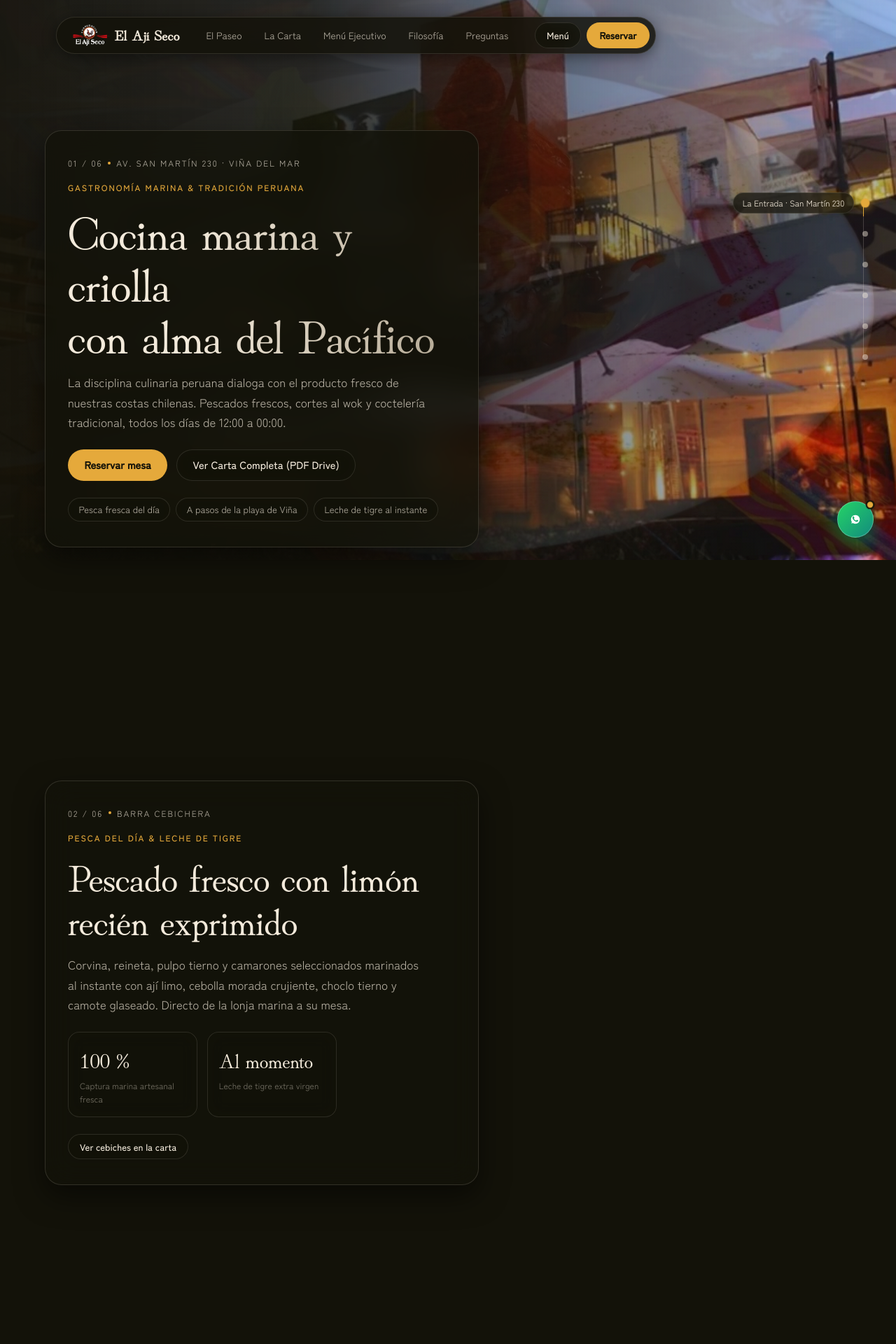
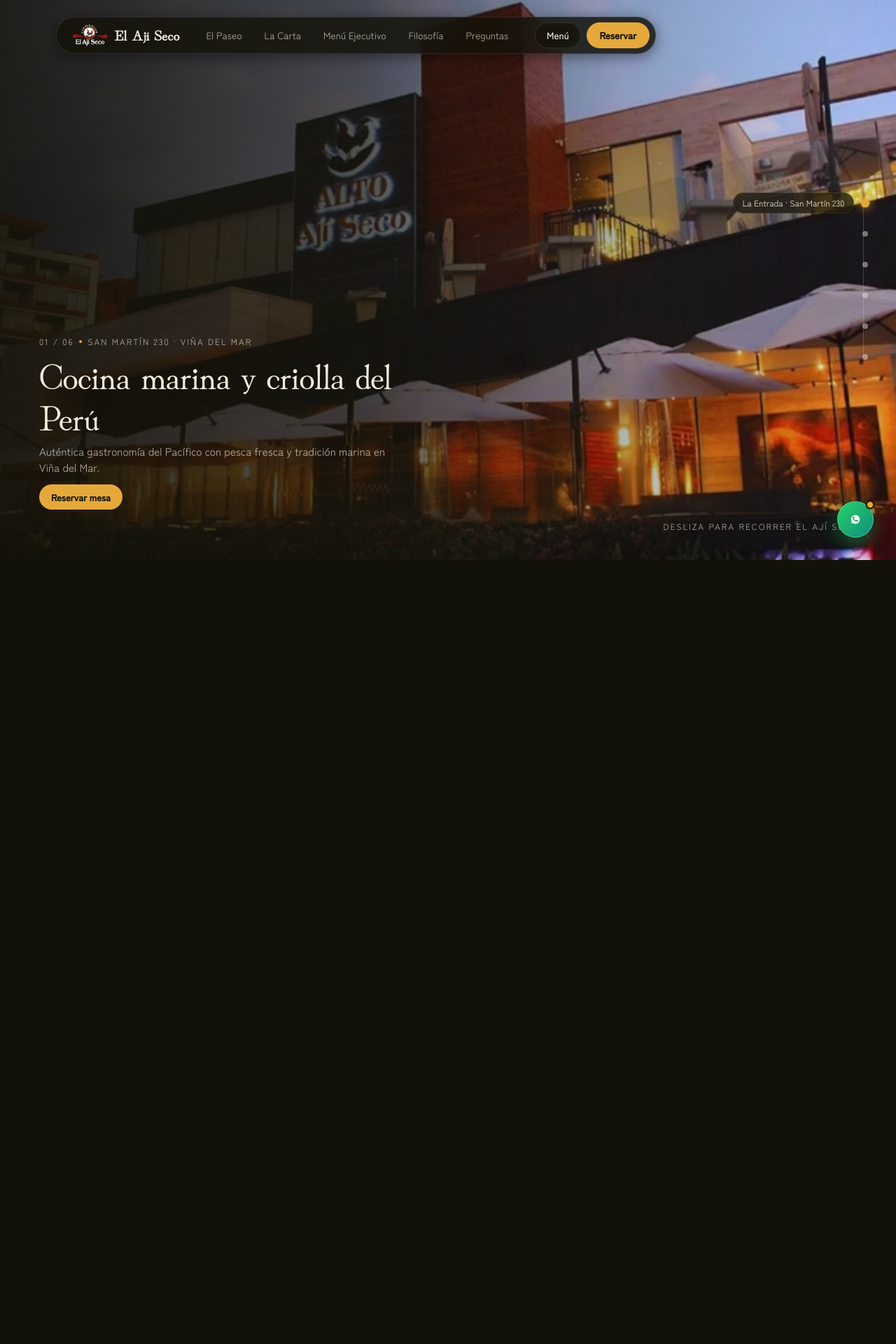
Before and after one commit to MrRegom/ajiseco, a Django app: page / in a window 1280 px wide. Shown: the top 1920 px of the page at 70% size. Run offline with Django 5.2, Linux system fonts and the light colour scheme; data that the repository does not hold is empty; some libraries are stand-ins or nearby versions.

Commit message:
fix(ux): eliminadas tarjetas opacas, fotos de fondo 100% visibles y textos cortos precisos estilo Arko Sushi

```diff
--- a/static/css/ajiseco.css
+++ b/static/css/ajiseco.css
@@ -455,7 +455,7 @@ a {
 .scrim-main {
   position: absolute;
   inset: 0;
-  background: linear-gradient(to top, var(--color-bg) 15%, rgba(19, 18, 9, 0.6) 50%, transparent 80%);
+  background: linear-gradient(to top, rgba(19, 18, 9, 0.95) 0%, rgba(19, 18, 9, 0.45) 28%, transparent 60%);
   pointer-events: none;
   z-index: 2;
 }
@@ -464,9 +464,9 @@ a {
   .scrim-main {
     background: linear-gradient(
       to right,
-      rgba(19, 18, 9, 0.95) 0%,
-      rgba(19, 18, 9, 0.85) 35%,
-      rgba(19, 18, 9, 0.4) 65%,
+      rgba(19, 18, 9, 0.92) 0%,
+      rgba(19, 18, 9, 0.7) 40%,
+      rgba(19, 18, 9, 0.25) 70%,
       transparent 100%
     );
   }
@@ -647,57 +647,63 @@ a {
 }
 
 .stop {
-  pointer-events: auto;
+  pointer-events: none;
   display: flex;
   min-height: 100svh;
   flex-direction: column;
-  justify-content: center;
-  align-items: flex-start;
-  padding: 5.5rem 1.25rem 3.5rem;
-  box-sizing: border-box;
-}
-
-@media (min-width: 768px) {
-  .stop {
-    padding: 7rem 3rem 4rem;
-  }
+  justify-content: flex-end;
 }
 
 @media (min-width: 1024px) {
   .stop {
-    min-height: 115svh;
-    padding: 8rem 4rem 5rem;
+    min-height: 120svh;
   }
 }
 
 .stop-body {
   pointer-events: auto;
-  position: relative;
+  position: sticky;
+  bottom: 0;
   display: flex;
   width: 100%;
-  max-width: 620px;
+  max-width: 580px;
   flex-direction: column;
   align-items: flex-start;
-  padding: 1.75rem 1.5rem;
-  background: rgba(19, 18, 9, 0.78);
-  border: 1px solid rgba(243, 234, 219, 0.14);
-  border-radius: 1.25rem;
-  backdrop-filter: blur(20px);
-  -webkit-backdrop-filter: blur(20px);
-  box-shadow: 0 16px 40px rgba(0, 0, 0, 0.5);
-  box-sizing: border-box;
+  padding: 0 1.25rem 3.5rem;
+  background: transparent !important;
+  border: none !important;
+  border-radius: 0 !important;
+  box-shadow: none !important;
+  backdrop-filter: none !important;
+  -webkit-backdrop-filter: none !important;
 }
 
 @media (min-width: 768px) {
   .stop-body {
-    padding: 2.25rem 2rem;
-    border-radius: 1.5rem;
+    padding: 0 3.5rem 4.5rem;
+    max-width: 650px;
   }
 }
 
 .stop-body > * {
+  opacity: 0;
+  transform: translateY(1rem);
+  transition: opacity 400ms cubic-bezier(0.16, 1, 0.3, 1), transform 400ms cubic-bezier(0.16, 1, 0.3, 1);
+}
+
+.stop.is-current .stop-body > *,
+.stop-body:focus-within > * {
   opacity: 1;
   transform: none;
+  transition-duration: 500ms;
+}
+
+.stop.is-current .stop-body > :nth-child(2) { transition-delay: 30ms; }
+.stop.is-current .stop-body > :nth-child(3) { transition-delay: 60ms; }
+.stop.is-current .stop-body > :nth-child(4) { transition-delay: 90ms; }
+
+.stop:not(.is-current) .stop-body:not(:focus-within) {
+  pointer-events: none;
 }
 
 .stop-meta {
@@ -718,7 +724,7 @@ a {
 }
 
 .stop-eyebrow {
-  margin-top: 1rem;
+  margin-top: 0.5rem;
   font-size: 0.75rem;
   font-weight: 500;
   letter-spacing: 0.16em;
@@ -727,31 +733,28 @@ a {
 }
 
 .hero-title {
-  margin-top: 0.85rem;
+  margin-top: 0.5rem;
   font-family: var(--font-display);
-  font-size: clamp(2.4rem, 5.5vw, 4.2rem);
-  line-height: 1.1;
-  font-weight: 400;
-  color: var(--color-crema);
-  background: linear-gradient(to right, var(--color-crema) 30%, #b3a894 100%);
-  -webkit-background-clip: text;
-  -webkit-text-fill-color: transparent;
-}
-
-.stop-title {
-  margin-top: 0.85rem;
-  font-family: var(--font-display);
-  font-size: clamp(2rem, 4.5vw, 3.4rem);
+  font-size: clamp(1.8rem, 4.5vw, 3.2rem);
   line-height: 1.15;
   font-weight: 400;
   color: var(--color-crema);
 }
 
+.stop-title {
+  margin-top: 0.5rem;
+  font-family: var(--font-display);
+  font-size: clamp(1.6rem, 3.8vw, 2.6rem);
+  line-height: 1.18;
+  font-weight: 400;
+  color: var(--color-crema);
+}
+
 .stop-body-text {
-  margin-top: 1.2rem;
+  margin-top: 0.6rem;
   max-width: 32rem;
-  font-size: 1.05rem;
-  line-height: 1.7;
+  font-size: 0.95rem;
+  line-height: 1.5;
   color: var(--color-crema-muted);
 }
 
--- a/static/js/world.js
+++ b/static/js/world.js
@@ -36,9 +36,9 @@
     const last = stops.length - 1;
     const focus = stops.map((stop) => Number(stop.dataset.focus || 50));
 
-    // Cada parada llega cuando su artículo entra al centro de la pantalla
+    // Cada parada llega cuando su artículo toca el borde superior
     const marks = stops.map((stop) =>
-      window.ScrollTrigger.create({ trigger: stop, start: 'top center' })
+      window.ScrollTrigger.create({ trigger: stop, start: 'top top' })
     );
 
     let current = -1;
--- a/templates/base.html
+++ b/templates/base.html
@@ -18,7 +18,7 @@
 
   <!-- Tipografía & Estilos -->
   <link rel="stylesheet" href="https://cdn.jsdelivr.net/npm/lenis@1.1.18/dist/lenis.css">
-  <link rel="stylesheet" href="{% static 'css/ajiseco.css' %}?v=3.0">
+  <link rel="stylesheet" href="{% static 'css/ajiseco.css' %}?v=3.5">
 
   <!-- Schema.org Restaurant -->
   <script type="application/ld+json">
@@ -191,9 +191,9 @@
   <script src="https://cdn.jsdelivr.net/npm/gsap@3.12.5/dist/ScrollTrigger.min.js"></script>
 
   <!-- Módulos de la Aplicación -->
-  <script src="{% static 'js/world.js' %}?v=3.0"></script>
-  <script src="{% static 'js/motion.js' %}?v=3.0"></script>
-  <script src="{% static 'js/booking-widget.js' %}?v=3.0"></script>
-  <script src="{% static 'js/whatsapp-bot.js' %}?v=3.0"></script>
+  <script src="{% static 'js/world.js' %}?v=3.5"></script>
+  <script src="{% static 'js/motion.js' %}?v=3.5"></script>
+  <script src="{% static 'js/booking-widget.js' %}?v=3.5"></script>
+  <script src="{% static 'js/whatsapp-bot.js' %}?v=3.5"></script>
 </body>
 </html>
--- a/templates/core/home.html
+++ b/templates/core/home.html
@@ -92,7 +92,7 @@
 
   </div>
 
-  <!-- Paradas Narrativas -->
+  <!-- Paradas Narrativas (Textos Cortos y Precisos — Estándar Arko Sushi) -->
   <div class="stops-wrapper">
 
     <!-- Parada 0: La Entrada -->
@@ -101,27 +101,15 @@
         <div class="stop-meta">
           <span>01 / 06</span>
           <span class="stop-meta-dot" aria-hidden="true"></span>
-          <span>Av. San Martín 230 · Viña del Mar</span>
+          <span>San Martín 230 · Viña del Mar</span>
         </div>
-        <p class="stop-eyebrow">Gastronomía Marina & Tradición Peruana</p>
-        <h1 class="hero-title">
-          Cocina marina y criolla<br>
-          con alma del Pacífico
-        </h1>
+        <h1 class="hero-title">Cocina marina y criolla del Perú</h1>
         <p class="stop-body-text">
-          La disciplina culinaria peruana dialoga con el producto fresco de nuestras costas chilenas. Pescados frescos, cortes al wok y coctelería tradicional, todos los días de 12:00 a 00:00.
+          Auténtica gastronomía del Pacífico con pesca fresca y tradición marina en Viña del Mar.
         </p>
-        <div style="margin-top: 1.5rem; display: flex; flex-wrap: wrap; gap: 0.8rem; align-items: center;">
-          <a href="#reservar" class="btn btn-primary"><span>Reservar mesa</span></a>
-          <a href="https://drive.google.com/file/d/170K6LLQenv_8Ctomo8HTva3OzuKd4Dz-/view" target="_blank" rel="noopener noreferrer" class="btn btn-outline">
-            <span>Ver Carta Completa (PDF Drive)</span>
-          </a>
+        <div style="margin-top: 0.85rem;">
+          <a href="#reservar" class="btn btn-primary btn-sm">Reservar mesa</a>
         </div>
-        <ul class="pill-list" aria-label="Nuestras credenciales">
-          <li class="pill-item">Pesca fresca del día</li>
-          <li class="pill-item">A pasos de la playa de Viña</li>
-          <li class="pill-item">Leche de tigre al instante</li>
-        </ul>
       </div>
     </article>
 
@@ -133,23 +121,12 @@
           <span class="stop-meta-dot" aria-hidden="true"></span>
           <span>Barra Cebichera</span>
         </div>
-        <p class="stop-eyebrow">Pesca del Día & Leche de Tigre</p>
-        <h2 class="stop-title">Pescado fresco con limón recién exprimido</h2>
+        <h2 class="stop-title">Pesca del día & leche de tigre virgen</h2>
         <p class="stop-body-text">
-          Corvina, reineta, pulpo tierno y camarones seleccionados marinados al instante con ají limo, cebolla morada crujiente, choclo tierno y camote glaseado. Directo de la lonja marina a su mesa.
+          Corvina, reineta y mariscos marinados al instante con limón sutil y ají limo.
         </p>
-        <div class="stat-grid">
-          <div class="stat-card">
-            <span class="stat-value">100 %</span>
-            <span class="stat-label">Captura marina artesanal fresca</span>
-          </div>
-          <div class="stat-card">
-            <span class="stat-value">Al momento</span>
-            <span class="stat-label">Leche de tigre extra virgen</span>
-          </div>
-        </div>
-        <div style="margin-top: 1.5rem;">
-          <a href="#carta" class="btn btn-outline btn-sm"><span>Ver cebiches en la carta</span></a>
+        <div style="margin-top: 0.85rem;">
+          <a href="#carta" class="btn btn-outline btn-sm">Ver cebiches en la carta →</a>
         </div>
       </div>
     </article>
@@ -162,21 +139,10 @@
           <span class="stop-meta-dot" aria-hidden="true"></span>
           <span>Fuego y Wok Criollo</span>
         </div>
-        <p class="stop-eyebrow">Tradición a 300°C</p>
-        <h2 class="stop-title">El aroma del wok y el lomo flameado al pisco</h2>
+        <h2 class="stop-title">Lomo flameado a fuego vivo de 300°C</h2>
         <p class="stop-body-text">
-          Cortes de filete premium salteados a fuego vivo con cebolla morada crujiente, tomates frescos, cebollín y reducción criolla de soya y vinagre sobre papas doradas y arroz al punto.
+          Filete premium salteado al wok con cebolla morada crujiente y reducción al pisco.
         </p>
-        <div class="stat-grid">
-          <div class="stat-card">
-            <span class="stat-value">300°C</span>
-            <span class="stat-label">Temperatura viva del wok</span>
-          </div>
-          <div class="stat-card">
-            <span class="stat-value">Filete</span>
-            <span class="stat-label">Corte vacuno de selección</span>
-          </div>
-        </div>
       </div>
     </article>
 
@@ -188,21 +154,10 @@
           <span class="stop-meta-dot" aria-hidden="true"></span>
           <span>Cava & Pisco Bar</span>
         </div>
-        <p class="stop-eyebrow">Coctelería Catedral</p>
-        <h2 class="stop-title">Pisco Sour Catedral y macerados de la casa</h2>
+        <h2 class="stop-title">Pisco Sour Catedral de 500cc</h2>
         <p class="stop-body-text">
-          Nuestra copa insignia: Pisco Sour Catedral elaborado con destilado de uva Quebranta pura, limón sutil y amargo de angostura en copa de 500cc. Además, macerados artesanales de maracuyá y chicha morada.
+          Destilado puro de uva Quebranta, limón sutil y amargo de angostura de la casa.
         </p>
-        <div class="stat-grid">
-          <div class="stat-card">
-            <span class="stat-value">500 cc</span>
-            <span class="stat-label">Formato Catedral tradicional</span>
-          </div>
-          <div class="stat-card">
-            <span class="stat-value">100 % Puro</span>
-            <span class="stat-label">Destilado de uva Quebranta</span>
-          </div>
-        </div>
       </div>
     </article>
 
@@ -212,19 +167,15 @@
         <div class="stop-meta">
           <span>05 / 06</span>
           <span class="stop-meta-dot" aria-hidden="true"></span>
-          <span>Servicio Ejecutivo</span>
+          <span>Menú Ejecutivo</span>
         </div>
-        <p class="stop-eyebrow">Lunes a Viernes de 12:00 a 16:30 hrs</p>
-        <h2 class="stop-title">Almuerzo de primer nivel a precio cerrado en Viña</h2>
+        <h2 class="stop-title">Almuerzo diario de lunes a viernes</h2>
         <p class="stop-body-text">
-          Entrada a elección, plato de fondo de la carta criolla o marina, postre casero o café y bebestible incluido. Diseñado para quienes exigen rapidez, abundancia y la más alta calidad gastronómica.
+          Entrada, fondo criollo o marino, postre casero y bebestible de 12:00 a 16:30 hrs.
         </p>
-        <div style="margin-top: 1.5rem; display: flex; flex-wrap: wrap; gap: 0.8rem;">
-          <a href="https://www.elajiseco.cl/wp-content/uploads/2026/01/MENUEJECUTIVO_MEGA_AJISECO_VINA.pdf" target="_blank" rel="noopener noreferrer" class="btn btn-primary">
-            <span>Descargar Menú Ejecutivo (PDF)</span>
-          </a>
-          <a href="#experiencias" class="btn btn-outline">
-            <span>Ver detalles del menú</span>
+        <div style="margin-top: 0.85rem;">
+          <a href="https://www.elajiseco.cl/wp-content/uploads/2026/01/MENUEJECUTIVO_MEGA_AJISECO_VINA.pdf" target="_blank" rel="noopener noreferrer" class="btn btn-outline btn-sm">
+            Descargar Menú PDF
           </a>
         </div>
       </div>
@@ -236,35 +187,14 @@
         <div class="stop-meta">
           <span>06 / 06</span>
           <span class="stop-meta-dot" aria-hidden="true"></span>
-          <span>Cómo Funciona</span>
+          <span>Tu Mesa Reservada</span>
         </div>
-        <p class="stop-eyebrow">Tu Mesa en San Martín 230</p>
-        <h2 class="stop-title">Tu experiencia, en tres pasos</h2>
-        <ol style="margin-top: 1.5rem; display: flex; flex-direction: column; gap: 1.25rem; list-style: none;">
-          <li style="display: flex; gap: 1rem; align-items: baseline;">
-            <span style="font-family: var(--font-display); font-size: 1.5rem; color: var(--color-teja);">1</span>
-            <div>
-              <h3 style="font-size: 1.1rem; color: var(--color-crema);">Reserva online o por WhatsApp</h3>
-              <p style="font-size: 0.9rem; color: var(--color-crema-muted);">Elige día, hora y número de comensales en segundos.</p>
-            </div>
-          </li>
-          <li style="display: flex; gap: 1rem; align-items: baseline;">
-            <span style="font-family: var(--font-display); font-size: 1.5rem; color: var(--color-teja);">2</span>
-            <div>
-              <h3 style="font-size: 1.1rem; color: var(--color-crema);">Ven a San Martín 230</h3>
-              <p style="font-size: 0.9rem; color: var(--color-crema-muted);">Abrimos todos los días desde las 12:00 hrs a pasos de la costa.</p>
-            </div>
-          </li>
-          <li style="display: flex; gap: 1rem; align-items: baseline;">
-            <span style="font-family: var(--font-display); font-size: 1.5rem; color: var(--color-teja);">3</span>
-            <div>
-              <h3 style="font-size: 1.1rem; color: var(--color-crema);">Elige cómo disfrutar</h3>
-              <p style="font-size: 0.9rem; color: var(--color-crema-muted);">A la carta o con nuestro Menú Ejecutivo diario.</p>
-            </div>
-          </li>
-        </ol>
-        <div style="margin-top: 2rem;">
-          <a href="#reservar" class="btn btn-primary"><span>Reservar mesa ahora</span></a>
+        <h2 class="stop-title">Te esperamos en San Martín 230</h2>
+        <p class="stop-body-text">
+          Abierto de lunes a sábado de 12:00 a 00:00 y domingos hasta las 20:45.
+        </p>
+        <div style="margin-top: 0.85rem;">
+          <a href="#reservar" class="btn btn-primary btn-sm">Reservar mesa ahora</a>
         </div>
       </div>
     </article>
```
Also changed, not shown: index.html (+32 -102 lines).
